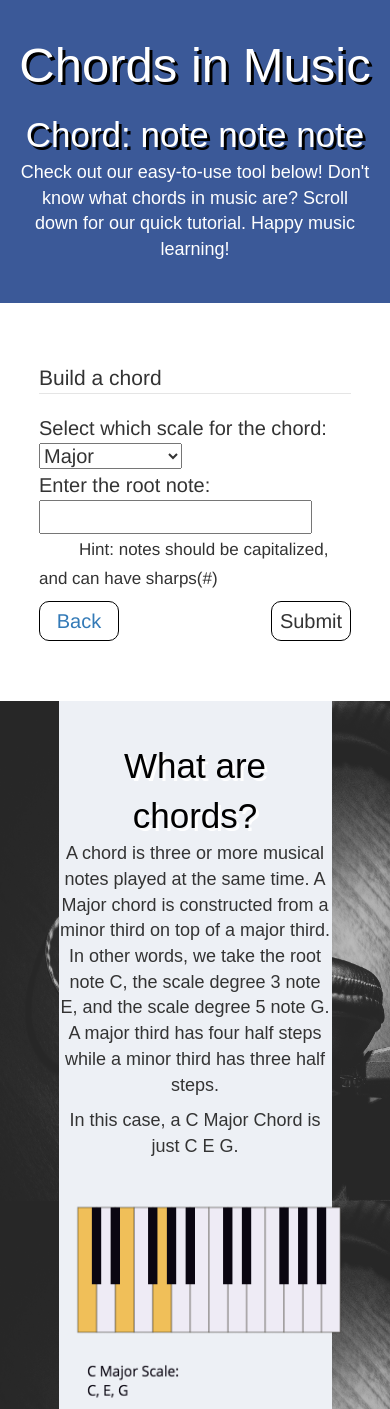
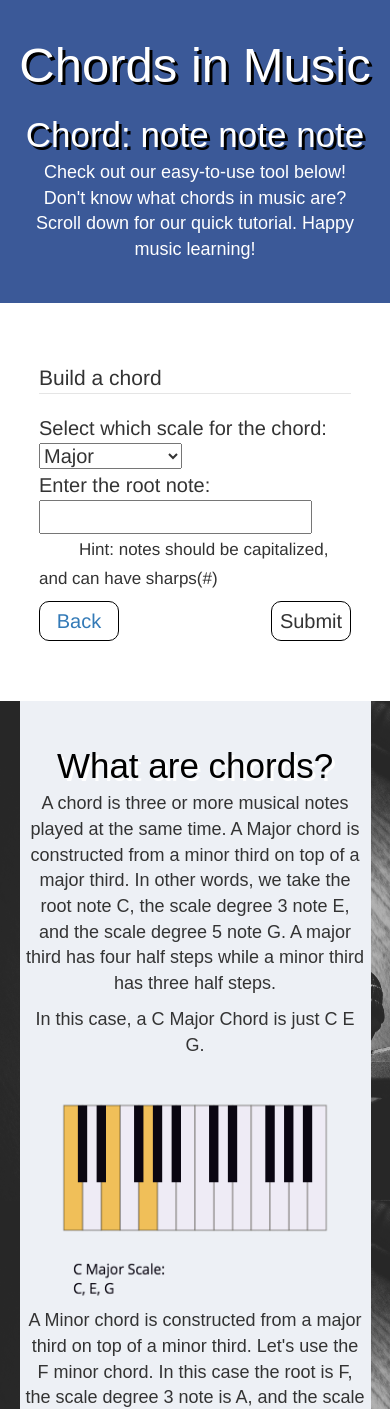
Before and after one commit to anthonyc1/MusicMentorApp, a Flask app: page /buildchord in a window 390 px wide. Shown: the top 1409 px of the page. Run offline with Flask 2, Linux system fonts and the light colour scheme; some libraries are stand-ins or nearby versions.

Commit message:
fix width

```diff
--- a/static/style.css
+++ b/static/style.css
@@ -275,8 +275,10 @@ button[id=back] {
 		padding-top: 0px;
 		font-size: 3.5em;
 	}
-	#intro {
-		max-width: 90%
+	#intro, #intro2 {
+		max-width: 90%;
+		padding-left: 5px;
+		padding-right: 5px;
 	}
 	#result {
 		height: 100px;
```
